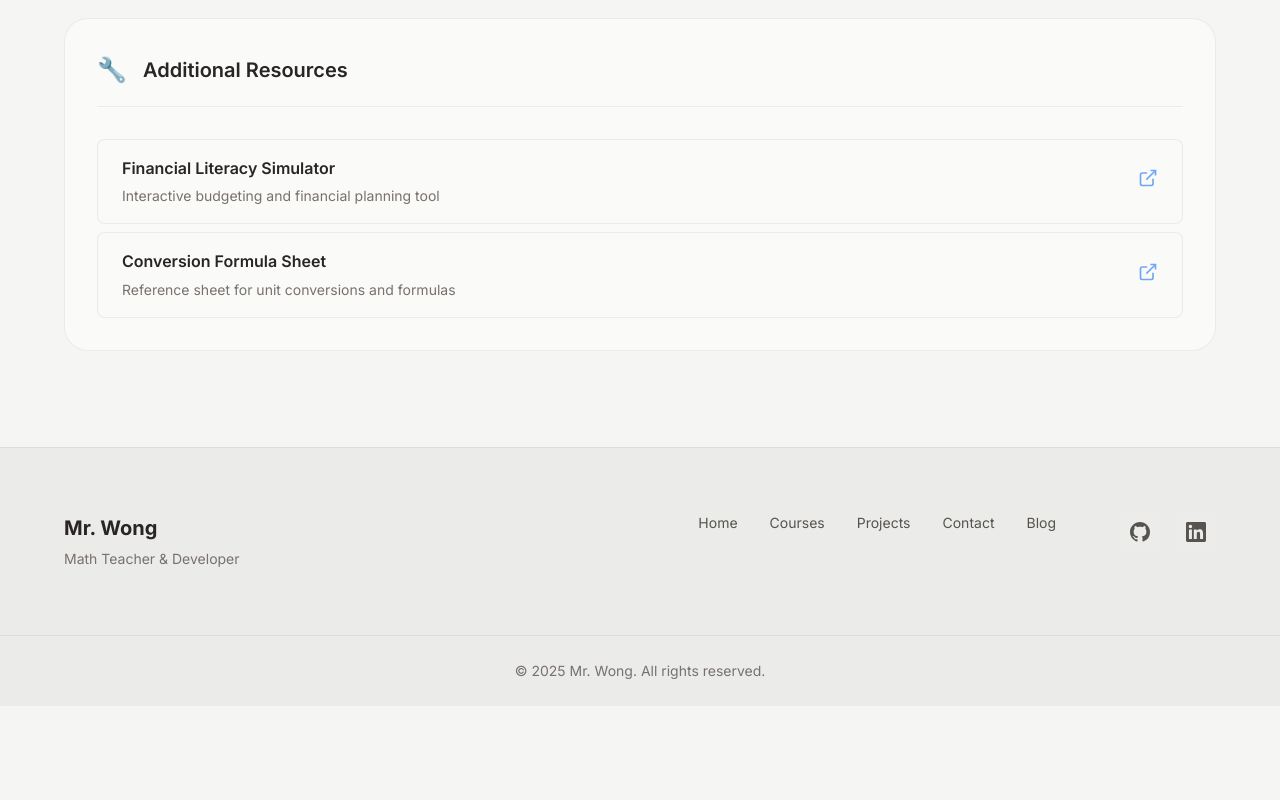
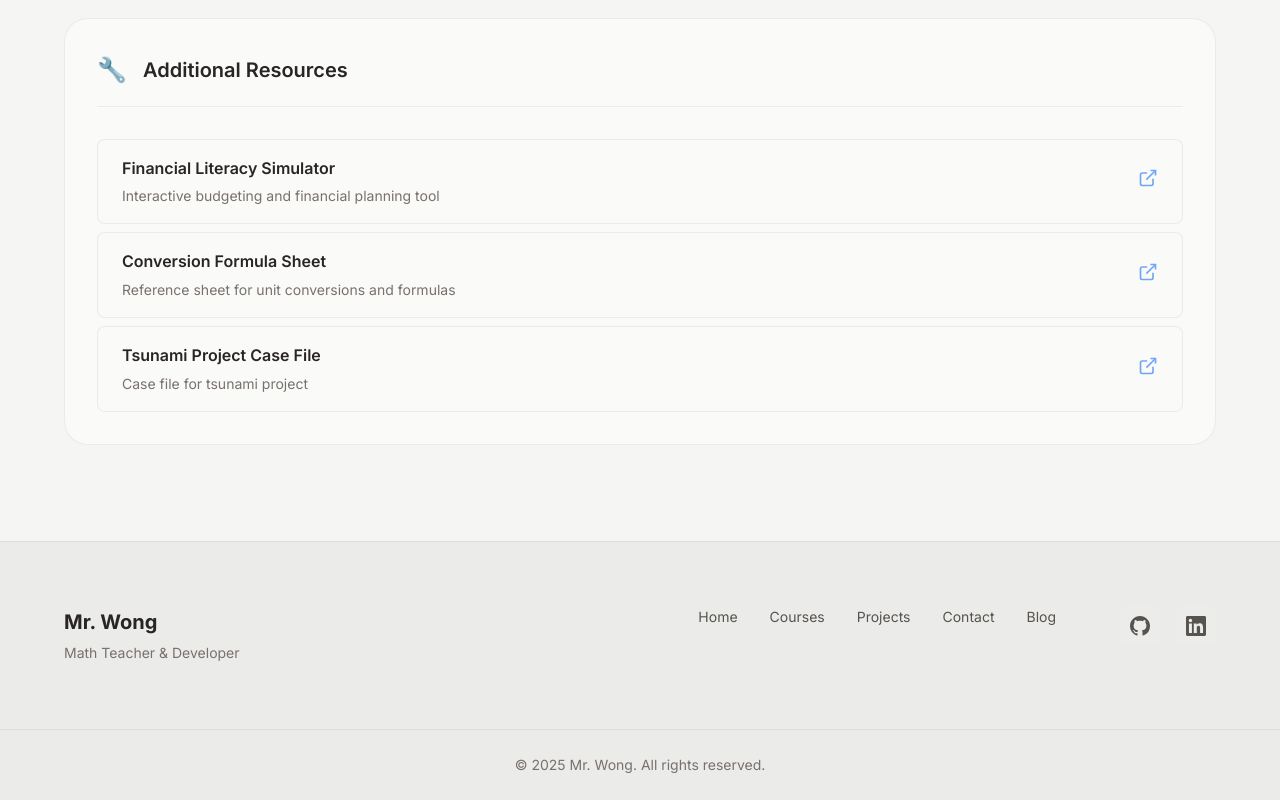
Before and after one commit to JaydenCWong/website, a SvelteKit app: page /courses/math-10 in a window 1280 px wide. Shown: the part 3861-4661 px from the top of the page. Before the commit the page ends 4567 px from the top, so only its background shows below. Built offline with nearby package versions, Linux system fonts and the light colour scheme.

Commit message:
adds tsunami project file

```diff
--- a/src/routes/courses/math-10/data.ts
+++ b/src/routes/courses/math-10/data.ts
@@ -138,4 +138,10 @@
         link: "https://drive.google.com/file/d/193fiiD2w9NZpXVDdskVyUWoCAaZ4RGIe/view?usp=sharing",
         external: true,
     },
+    {
+        title: "Tsunami Project Case File",
+        description: "Case file for tsunami project",
+        link: "https://docs.google.com/document/d/1FP8s5NjuPifkp46SdwquiX0OB-H0hiQP/export?format=docx",
+        external: true,
+    }
 ];
```
